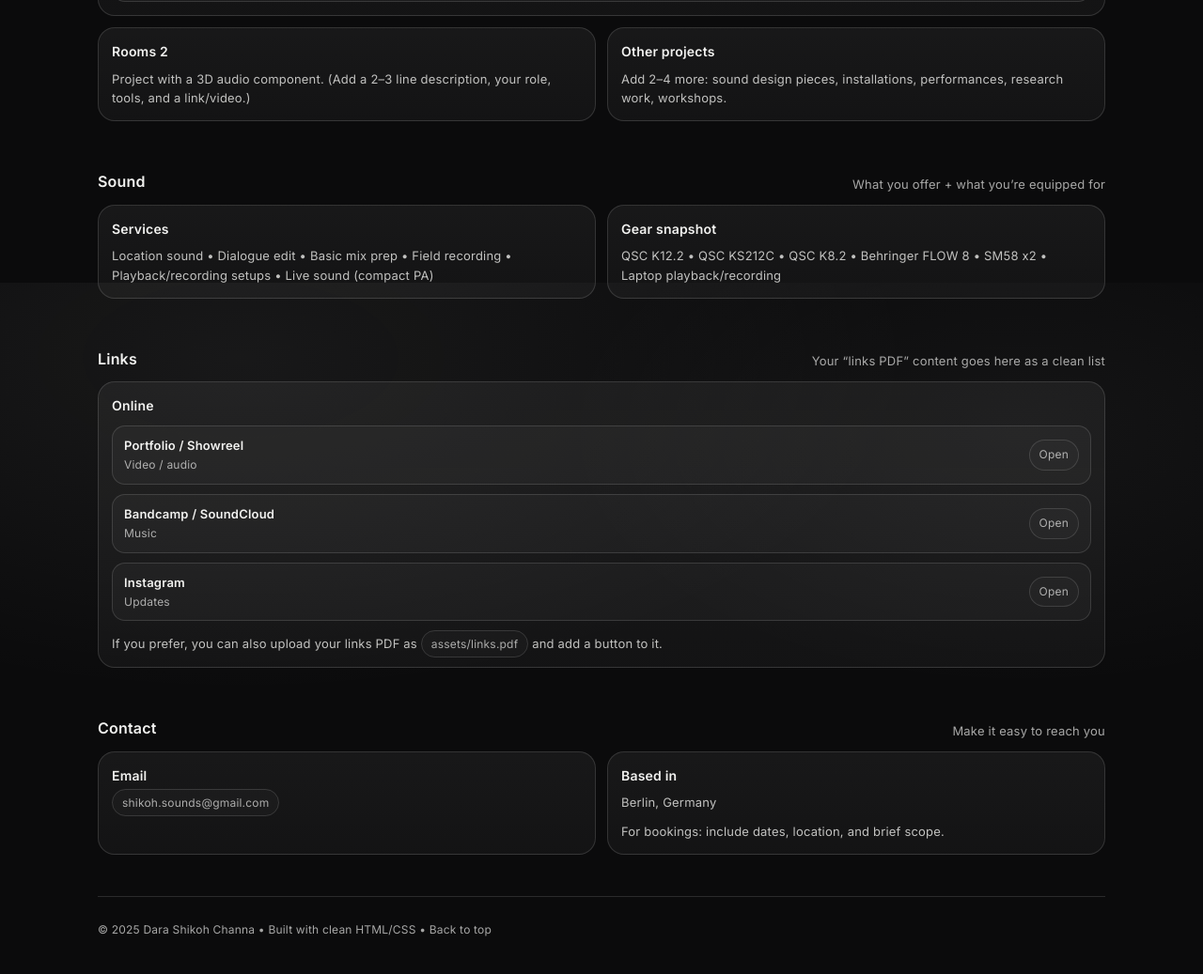
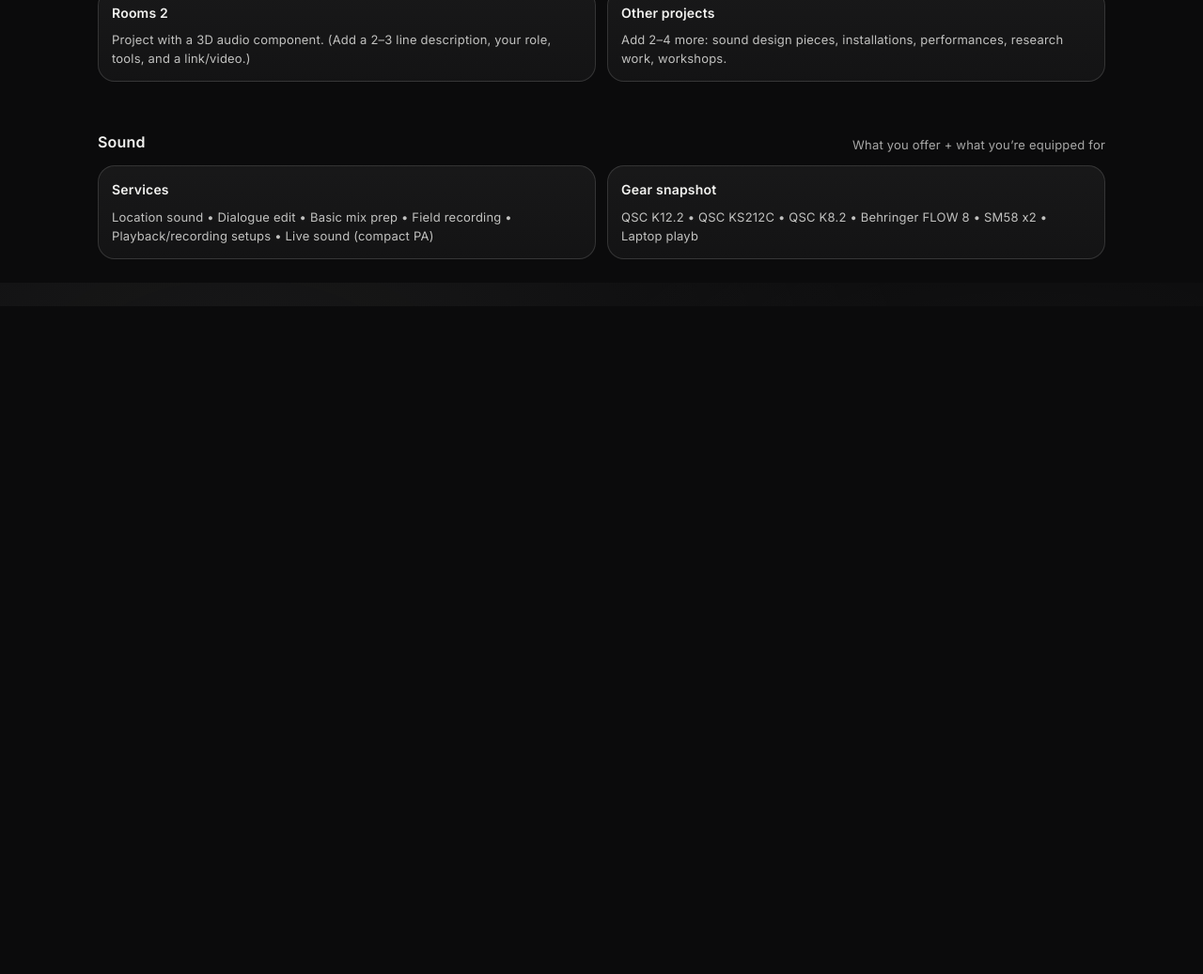
Before and after one commit to dshikoh/shikoh, a plain HTML site: page index.html in a window 1280 px wide. Shown: the part 1299-2336 px from the top of the page at 94% size. After the commit the page ends 1625 px from the top, so only its background shows below. Drawn offline with nearby package versions, Linux system fonts and the light colour scheme; a web font is replaced by a local one.

Commit message:
Update index.html

```diff
--- a/index.html
+++ b/index.html
@@ -1,41 +1,19 @@
 <!doctype html>
 <html lang="en">
-<head>
 <head>
   <meta charset="utf-8" />
   <meta name="viewport" content="width=device-width, initial-scale=1" />
 
   <title>Dara Shikoh Channa</title>
+  <meta name="description" content="Interdisciplinary artist working across film, sound, music and cultural practice." />
 
   <!-- Favicon -->
   <link rel="icon" href="assets/favicon.png" type="image/png">
 
-  <meta name="description" content="Interdisciplinary artist working across film, sound, music and cultural practice." />
-
   <!-- Fonts -->
   <link rel="preconnect" href="https://fonts.googleapis.com">
   <link rel="preconnect" href="https://fonts.gstatic.com" crossorigin>
-  ...
-</head>
   <link href="https://fonts.googleapis.com/css2?family=Inter:wght@300;400;500;600&family=Playfair+Display:ital,wght@0,500;0,600;1,500&display=swap" rel="stylesheet">
-<script>
-  // Footer year
-  document.getElementById("y").textContent = new Date().getFullYear();
-
-  // Sound toggle (structure only)
-  const soundToggle = document.getElementById("sound-toggle");
-  let soundEnabled = false;
-
-  soundToggle.addEventListener("click", () => {
-    soundEnabled = !soundEnabled;
-
-    soundToggle.classList.toggle("on", soundEnabled);
-    soundToggle.setAttribute("aria-pressed", String(soundEnabled));
-    soundToggle.textContent = soundEnabled ? "● Sound" : "○ Sound";
-  });
-</script>
-</body>
-</html>
 
   <style>
     :root{
@@ -65,26 +43,6 @@
     a{color:inherit; text-decoration:none}
     a:hover{opacity:.9}
     .container{max-width:var(--max); margin:0 auto; padding:24px}
-.sound-toggle{
-  border:none;
-  background:none;
-  color:var(--muted);
-  font-size:12px;
-  letter-spacing:.3px;
-  cursor:pointer;
-  padding:6px 8px;
-  opacity:.7;
-}
-
-.sound-toggle:hover{
-  opacity:1;
-  color:var(--fg);
-}
-
-.sound-toggle.on{
-  color:var(--fg);
-  opacity:1;
-}
 
     /* Top nav */
     .nav{
@@ -112,6 +70,13 @@
       font-size:12px;
       color:var(--muted);
     }
+
+    .nav-right{
+      display:flex;
+      align-items:center;
+      gap:10px;
+    }
+
     .nav-links{
       display:flex; gap:14px; flex-wrap:wrap;
       font-size:13px;
@@ -126,6 +91,27 @@
       border-color:var(--hair);
       background:rgba(242,242,240,.03);
       color:var(--fg);
+    }
+
+    /* Sound toggle - minimal, coherent */
+    .sound-toggle{
+      border:none;
+      background:none;
+      color:var(--muted);
+      font-size:12px;
+      letter-spacing:.3px;
+      cursor:pointer;
+      padding:6px 8px;
+      opacity:.7;
+      white-space:nowrap;
+    }
+    .sound-toggle:hover{
+      opacity:1;
+      color:var(--fg);
+    }
+    .sound-toggle.on{
+      color:var(--fg);
+      opacity:1;
     }
 
     /* Hero */
@@ -303,6 +289,8 @@
       h1{font-size:36px}
       .span-6,.span-7,.span-5{grid-column:span 12}
       .nav-inner{gap:10px}
+      .nav-right{width:100%; justify-content:space-between}
+      .nav-links{gap:8px}
     }
   </style>
 </head>
@@ -313,8 +301,9 @@
     <div class="nav-inner">
       <div class="brand">
         <div class="name">Dara Shikoh Channa</div>
-        <div class="tag">Film • Sound • Music • Cultural worker. Tranlsator. </div>
+        <div class="tag">Film • Sound • Music • Cultural worker. Translator.</div>
       </div>
+
       <div class="nav-right">
         <div class="nav-links">
           <a href="#about">About</a>
@@ -323,13 +312,11 @@
           <a href="#links">Links</a>
           <a href="#contact">Contact</a>
         </div>
-  <!-- Sound toggle (structure only) -->
+
         <button id="sound-toggle" class="sound-toggle" type="button" aria-pressed="false">
           ○ Sound
         </button>
-
       </div>
-
     </div>
   </div>
 
@@ -345,7 +332,6 @@
         </p>
 
         <div class="cta-row">
-          <!-- Replace these with your real files/links -->
           <a class="btn primary" href="assets/Dara_Shikoh_Channa_CV.pdf" target="_blank" rel="noopener">Download CV</a>
           <a class="btn" href="#contact">Contact</a>
           <a class="btn" href="https://www.imdb.com/" target="_blank" rel="noopener">IMDb</a>
@@ -358,7 +344,6 @@
 
       <div class="portrait-card">
         <div class="portrait-wrap">
-          <!-- Put your portrait at: /assets/portrait.jpg -->
           <img class="portrait" src="assets/portrait.jpg" alt="Portrait of Dara Shikoh Channa" loading="lazy">
         </div>
         <div class="portrait-meta">
@@ -410,7 +395,6 @@
               <div class="meta">Feature film • Location sound</div>
             </div>
             <div class="right">
-              <!-- Replace with the exact IMDb title URL -->
               <a class="pill" href="https://www.imdb.com/title/tt3395608/" target="_blank" rel="noopener">IMDb</a>
             </div>
           </li>
@@ -421,7 +405,7 @@
               <div class="meta">Feature film • Location sound</div>
             </div>
             <div class="right">
-              <a class="pill" href="https://www.imdb.com/title/tt3460084/?ref_=nv_sr_srsg_0_tt_6_nm_2_in_0_q_jalaibee" target="_blank" rel="noopener">IMDb</a>
+              <a class="pill" href="https://www.imdb.com/title/tt3460084/" target="_blank" rel="noopener">IMDb</a>
             </div>
           </li>
 
@@ -431,7 +415,7 @@
               <div class="meta">Feature film • Location sound</div>
             </div>
             <div class="right">
-              <a class="pill" href="https://www.imdb.com/title/tt4374126/?ref_=fn_i_1" target="_blank" rel="noopener">IMDb</a>
+              <a class="pill" href="https://www.imdb.com/title/tt4374126/" target="_blank" rel="noopener">IMDb</a>
             </div>
           </li>
         </ul>
@@ -471,95 +455,4 @@
         <div class="card span-6">
           <h3>Gear snapshot</h3>
           <p>
-            QSC K12.2 • QSC KS212C • QSC K8.2 • Behringer FLOW 8 • SM58 x2 • Laptop playback/recording
-          </p>
-        </div>
-      </div>
-    </section>
-
-    <!-- LINKS / PRESS -->
-    <section id="links">
-      <div class="section-head">
-        <h2>Links</h2>
-        <p class="sub">Your “links PDF” content goes here as a clean list</p>
-      </div>
-
-      <div class="grid">
-        <div class="card span-12">
-          <h3>Online</h3>
-          <ul class="list">
-            <!-- Replace these with your real links -->
-            <li class="item">
-              <div class="left">
-                <div class="title">Portfolio / Showreel</div>
-                <div class="meta">Video / audio</div>
-              </div>
-              <div class="right">
-                <a class="pill" href="#" target="_blank" rel="noopener">Open</a>
-              </div>
-            </li>
-            <li class="item">
-              <div class="left">
-                <div class="title">Bandcamp / SoundCloud</div>
-                <div class="meta">Music</div>
-              </div>
-              <div class="right">
-                <a class="pill" href="https://soundcloud.com/dshikoh" target="_blank" rel="noopener">Open</a>
-              </div>
-            </li>
-            <li class="item">
-              <div class="left">
-                <div class="title">Instagram</div>
-                <div class="meta">Updates</div>
-              </div>
-              <div class="right">
-                <a class="pill" href="https://instagram.com/dshikoh" target="_blank" rel="noopener">Open</a>
-              </div>
-            </li>
-          </ul>
-
-          <p class="fine" style="margin:14px 0 0">
-            If you prefer, you can also upload your links PDF as <span class="pill">assets/links.pdf</span>
-            and add a button to it.
-          </p>
-        </div>
-      </div>
-    </section>
-
-    <!-- CONTACT -->
-    <section id="contact">
-      <div class="section-head">
-        <h2>Contact</h2>
-        <p class="sub">Make it easy to reach you</p>
-      </div>
-
-      <div class="grid">
-        <div class="card span-6">
-          <h3>Email</h3>
-          <p>
-            <a class="pill" href="mailto:shikoh.sounds@gmail.com">shikoh.sounds@gmail.com</a>
-          </p>
-          <p class="fine" style="margin-top:10px">
-          </p>
-        </div>
-
-        <div class="card span-6">
-          <h3>Based in</h3>
-          <p>Berlin, Germany</p>
-          <p class="fine" style="margin-top:10px">
-            For bookings: include dates, location, and brief scope.
-          </p>
-        </div>
-      </div>
-    </section>
-
-    <footer>
-      © <span id="y"></span> Dara Shikoh Channa • Built with clean HTML/CSS • <a href="#top">Back to top</a>
-    </footer>
-  </main>
-
-  <script>
-    document.getElementById("y").textContent = new Date().getFullYear();
-  </script>
-</body>
-</html>
+            QSC K12.2 • QSC KS212C • QSC K8.2 • Behringer FLOW 8 • SM58 x2 • Laptop playb
```
Lines whose indentation alone changed are shown as unchanged.
